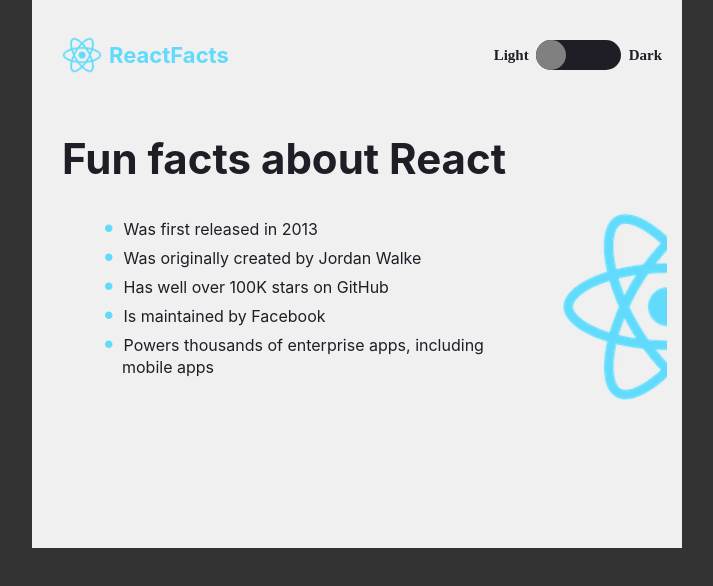
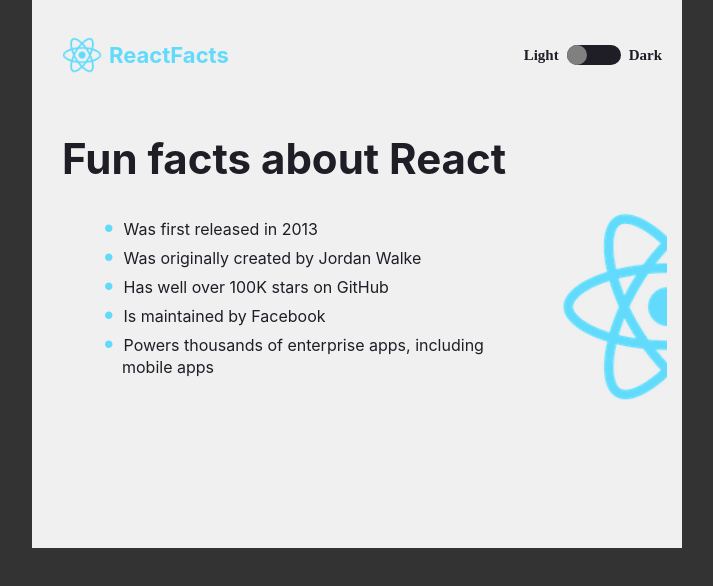
Before and after one commit to lswebdevelops/react-course-fcc_version_3.0, a React (Create React App) app: page / in a window 1280 px wide. Shown: the top 586 px of the page, without its empty margins (283-996 px from the left). Built offline with nearby package versions, Linux system fonts and the light colour scheme.

Commit message:
Button dark / light adjusted

```diff
--- a/src/styles/Toggle.css
+++ b/src/styles/Toggle.css
@@ -21,13 +21,13 @@
   }
 
   .toggle-wrapper {
-    width: 100px;
+    width: 70px;
     display: block;
   }
 
   .toggle {
-    height: 30px;
-    width: 85px;
+    height: 20px;
+    width:54px;
     background: var(--black);
     border-radius: 15px;
     padding: 0px;
@@ -39,9 +39,9 @@
   .toggle::before {
     content: "";
     display: block;
-    height: 30px;
-    width: 30px;
-    border-radius: 30px;
+    height: 20px;
+    width: 20px;
+    border-radius: 20px;
     background:  gray;
     position: absolute;
     z-index: 2;
@@ -50,7 +50,7 @@
   }
 
   .toggle.enabled::before {
-    transform: translateX(55px);
+    transform: translateX(35px);
   }
 
   .toggle input {
```
